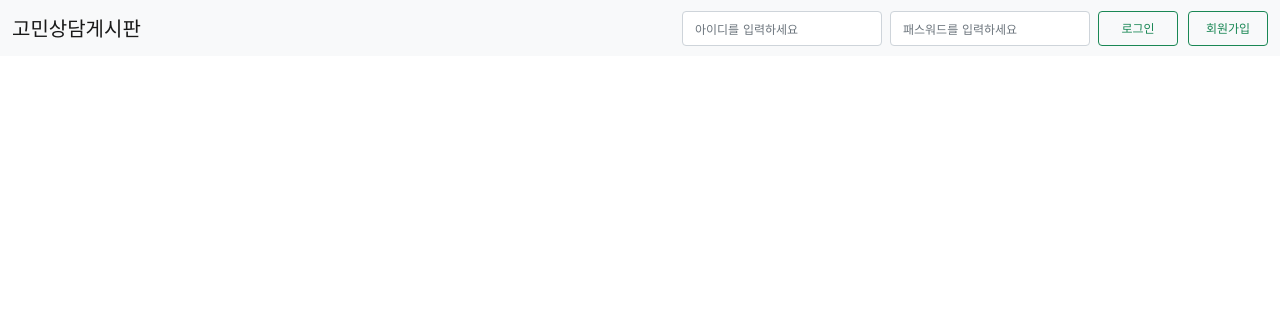
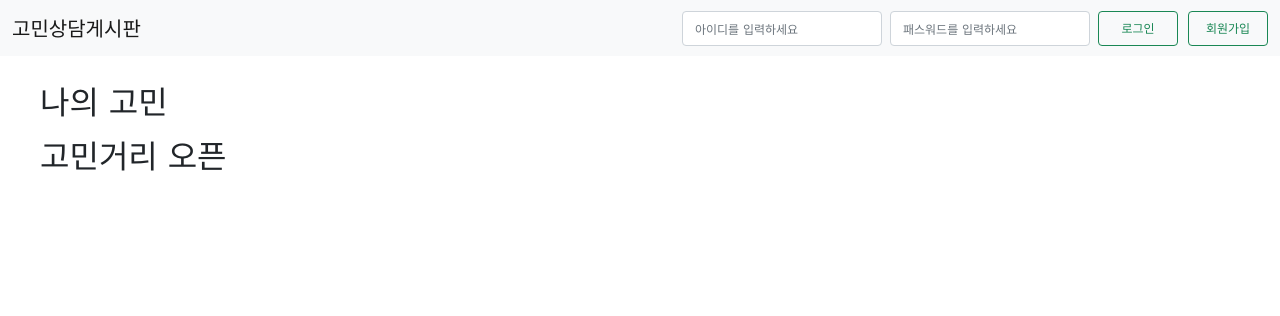
Before and after one commit to faulty337/cheerup, a Flask app: page / in a window 1280 px wide. Shown: the top 316 px of the page. Run offline with Flask 2, Linux system fonts and the light colour scheme; some libraries are stand-ins or nearby versions.

Commit message:
고민 나누기

```diff
--- a/templates/ui.html
+++ b/templates/ui.html
@@ -364,6 +364,14 @@
         justify-content: flex-start;
     }
 
+    #myagony {
+      font-size: 32px;
+    }
+
+    #openagony {
+      margin-top: 30px;
+      font-size: 32px;
+    }
 
   </style>
   <script>
@@ -468,6 +476,7 @@
         </div>
       </div>`
             $('#cards-box').append(temp_html)
+            $('#myagony').hide();
           }
         }
       })
@@ -507,6 +516,7 @@
         </div>
       </div>`
               $('#my-cards-box').append(temp_html)
+              $('#myagony').show()
             }
           }
 
@@ -672,6 +682,7 @@
   <!-- ! 바디 -->
   <!-- !! 카드 붙여넣는곳 -->
   <div class="mycards">
+    <div id="myagony">나의 고민</div>
     <div class="row row-cols-1 row-cols-md-4 g-4" id="my-cards-box">
       <!-- ? ---------------------------------------->
       <!-- ! 카드부분 : 고민제목, 작성자, 고민내용, 작성일 -->
@@ -679,6 +690,7 @@
       <!-- 카드 들어가는 부분 -->
       <!-- ! -->
     </div>
+    <div id="openagony">고민거리 오픈</div>
     <div class="row row-cols-1 row-cols-md-4 g-4" id="cards-box">
       <!-- ? ---------------------------------------->
       <!-- ! 카드부분 : 고민제목, 작성자, 고민내용, 작성일 -->
```
